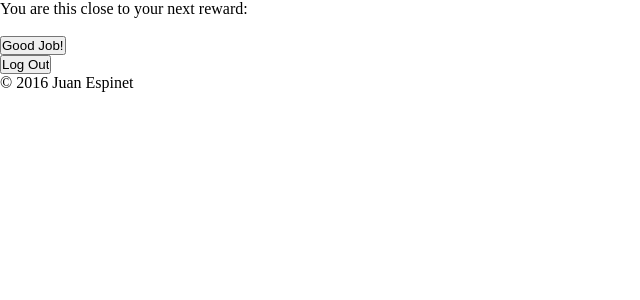
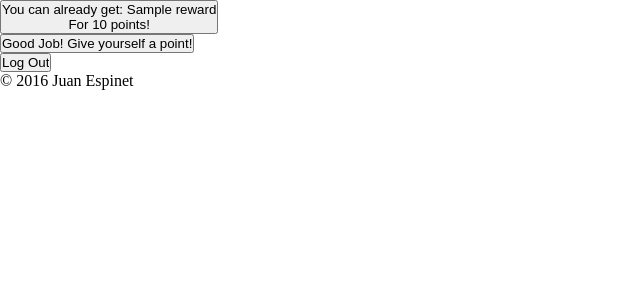
Before and after one commit to JuanEspinet/reward_yourself, a Django app: page / in a window 1280 px wide. Shown: the part 82-382 px from the top of the page, without its empty margins (0-640 px from the left). Run offline with Django 3.2, Linux system fonts and the light colour scheme; a user stored in the database is signed in; tables that the repository leaves empty hold one stand-in row (values such as "Sample post"); parts of the project's set-up code (start-up, migrations or seed data) failed here and were passed over.

Commit message:
main page basic views complete

```diff
--- a/reward_your_self/reward/models.py
+++ b/reward_your_self/reward/models.py
@@ -27,7 +27,7 @@ class Reward(models.Model):
     group_id = models.ForeignKey('Reward_Group', on_delete=models.CASCADE)
 
     def __str__(self):
-        return self.reward_name
+        return 'Group: {0}, Reward: {1}, Cost: {2}'.format(self.group_id.group_name, self.reward_name, self.point_cost)
 
 class Access_Level(models.Model):
     access_level = models.CharField(max_length=200)
--- a/reward_your_self/reward/static/reward/js/rewards.js
+++ b/reward_your_self/reward/static/reward/js/rewards.js
@@ -1,5 +1,5 @@
 $(document).ready(function(){
-  $('.rewardButton').click(redeemReward);
+  $('.reward_button').click(redeemReward);
 });
 
 function redeemReward(event){
--- a/reward_your_self/reward/templates/reward/main.html
+++ b/reward_your_self/reward/templates/reward/main.html
@@ -3,16 +3,37 @@
 {% block page_styles %}{% endblock %}
 {% block page_title %}Main{% endblock %}
 {% block main %}
-  <div class="next_reward">
-    <p>
-      You are this close to your next reward:
-    </p>
-    <div class="progress_bar">
-      &nbsp
+
+  {% if next_avail %}
+    <div class="next_reward">
+      <p>
+        You are this close to your next reward:
+      </p>
+      <div class="progress_bar" id="next_reward_bar">
+        <span class="floating_text">
+          {{ next_avail.reward_name }}
+        </span>
+        <br>
+        <span class="point_display">
+          {{ active_group.total_points }} / {{ next_avail.point_cost }}
+        </span>
+        <div class="inner_bar">
+        </div>
+      </div>
     </div>
+  {% endif %}
+
+  <div class="current_reward">
+    <button type="button" name="get_reward">
+      You can already get: {{ highest_avail.reward_name }}
+      <br>
+      For {{ highest_avail.point_cost }} points!
+    </button>
   </div>
+
   <button type="button" name="reward_yourself">
-    Good Job!
+    Good Job! Give yourself a point!
   </button>
+
 {% endblock %}
 {% block page_javascript %}{% endblock %}
--- a/reward_your_self/reward/templates/reward/profile.html
+++ b/reward_your_self/reward/templates/reward/profile.html
@@ -8,7 +8,7 @@
   </p>
   <form class="profile" action="">
     {% csrf_token %}
-    <fieldset class="namefields">
+    <fieldset class="name_fields">
       <legend>Name:</legend>
       <label for="first_name">First:</label>
       <input type="text" name="first_name" value="{{ request.user.first_name }}"
--- a/reward_your_self/reward/views.py
+++ b/reward_your_self/reward/views.py
@@ -17,8 +17,16 @@ def main_page(request):
     '''
     loads the main page, only if logged in
     '''
+    user_groups = User_Group.objects.filter(user=request.user.id)
+    active_group = request.user.profile.active_group
+    group_rewards = Reward.objects.filter(group_id=active_group)
+    highest_avail = get_high_avail(group_rewards, active_group.total_points)
+    next_avail = get_next_highest(group_rewards, highest_avail.point_cost)
     context = {
-        'user_groups' : User_Group.objects.filter(user=request.user.id),
+        'user_groups' : user_groups,
+        'highest_avail' : highest_avail,
+        'next_avail' : next_avail,
+        'active_group' : active_group,
     }
     return render(request, 'reward/main.html', context)
 
@@ -113,6 +121,69 @@ def check_uname_exist(username):
     except User.DoesNotExist:
         return False
     return True
+
+# main page views
+def reward_available(reward, total):
+    '''
+    compares a reward's point value to the total
+    and determines if the user can afford that reward
+    '''
+    if reward.point_cost <= total:
+        return reward
+    return False
+
+def check_highest(highest, current):
+    '''
+    checks two reward point costs and returns whichever is the highest
+    current can be a reward object or boolean
+    highest must be a reward object
+    returns existing highest if the two values are equal
+    '''
+    if current and highest.point_cost < current.point_cost:
+        return current
+    return highest
+
+def check_lowest(lowest, current):
+    '''
+    checks two reward point costs and determines which is lowest
+    current can be a reward object or boolean
+    lowest must be a reward object
+    returns existing lowest if the two values are equal
+    '''
+    if current and lowest.point_cost > current.point_cost:
+        return current
+    return lowest
+
+def get_high_avail(rewards, total_points):
+    '''
+    compares a list of rewards to total points and returns
+    the highest cost reward the user can afford
+    '''
+    highest = rewards[0]
+    for reward in rewards:
+        highest = check_highest(highest, reward_available(reward, total_points))
+    return highest
+
+def get_next_highest(rewards, total_points):
+    '''
+    compares a list of rewards and finds the next reward
+    costing higher than the current point total
+    '''
+    lowest = False
+    for reward in rewards:
+        if not reward_available(reward, total_points):
+            if not lowest:
+                lowest = reward
+            lowest = check_lowest(lowest, reward)
+    return lowest
+
+def add_point(request):
+    '''
+    processes an add point click from a user
+    '''
+    if request.method == 'GET':
+        request.user.profile.active_group.point_total += 1
+    return HttpResponseRedirect('/main/')
 
 # user profile page views
 def update_email(user, email):
--- a/reward_your_self/reward_your_self/urls.py
+++ b/reward_your_self/reward_your_self/urls.py
@@ -30,4 +30,5 @@ urlpatterns = [
     url(r'^rewards/$', rwviews.reward_page, name='rewards'),
     url(r'^new_reward/$', rwviews.new_reward, name='new_reward'),
     url(r'^redeem_reward/$', rwviews.redeem_reward, name='redeem_reward'),
+    url(r'^add_point/$', rwviews.add_point, name='add_point'),
 ]
```
Also changed, not shown: reward_your_self/reward/templates/reward/rewards.html (+6 -6 lines).
